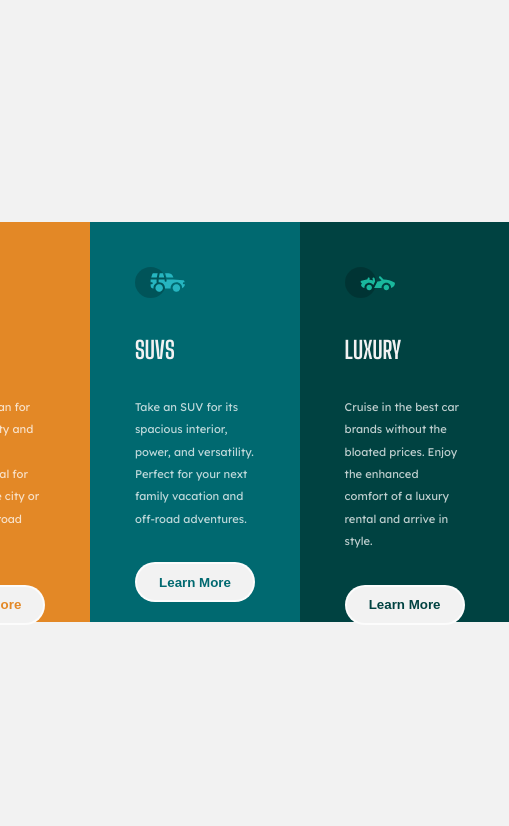
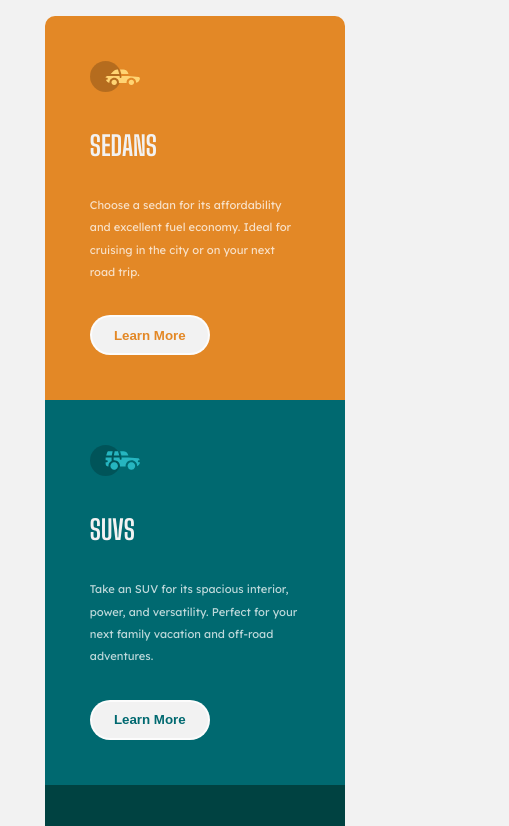
Before and after one commit to artursem/fm-3-column-prev-card, a plain HTML site: page index.html in a window 390 px wide. Shown: the top 826 px of the page, 509 px wide, since content can reach past the window. Drawn offline with Linux system fonts and the light colour scheme.

Commit message:
add media queries

```diff
--- a/style.css
+++ b/style.css
@@ -33,11 +33,7 @@ body {
 
 main {
     display: flex;
-
-    /* ##################################### */
-    flex-direction: row;
-    max-width: 800px;
-    height: 400px;
+    margin: 1rem;
 }
 
 section {
@@ -65,7 +61,7 @@ h2
     {
         font-family: 'Big Shoulders Display', cursive;
         color: var(--gray);
-        font-size: 1.5rem;
+        font-size: 1.7rem;
         text-transform: uppercase;
 }
 
@@ -106,6 +102,31 @@ button:hover, #btn-1:hover, #btn-2:hover, #btn-3:hover   {
     background-color:rgba(0,0,0,0);
 }
 
+@media (min-width: 900px) {
+    main {
+        flex-direction: row;
+        max-width: 800px;
+        height: 400px;
+    }
+    section:nth-child(1) {
+        border-radius: 10px 0 0 10px;
+    }
+    section:nth-child(3) {
+        border-radius: 0 10px 10px 0;
+    }
+}
+@media (max-width: 900px) {
+    main {
+        flex-direction: column;
+        max-width: 300px;
+    }
+    section:nth-child(1) {
+        border-radius: 10px 10px 0 0;
+    }
+    section:nth-child(3) {
+        border-radius: 0 0 10px 10px;
+    }
+}
 
 /* font-family: 'Lexend Deca', sans-serif; */
 /* font-family: 'Big Shoulders Display', cursive; */
```
